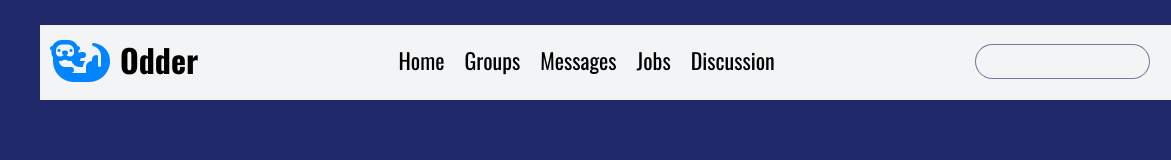
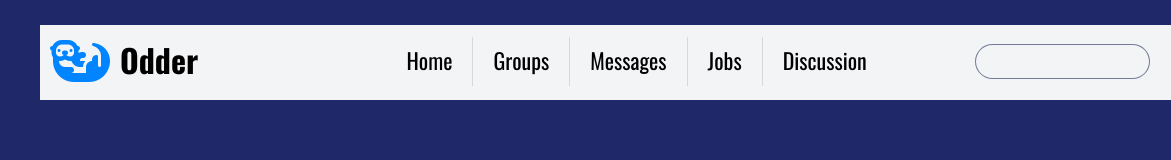
Before and after one commit to Apricosma/odder, a plain HTML site: page home.html in a window 1280 px wide. Shown: the full height of the page, 0-1171 px from the left. Drawn offline with nearby package versions, Linux system fonts and the light colour scheme.

Commit message:
Add header

```diff
--- a/assets/style/index.css
+++ b/assets/style/index.css
@@ -61,7 +61,15 @@ header input {
 ul li {
     list-style: none;
     font-size: 22px;
-    padding: 8px 10px;
+    padding: 8px 20px;
+}
+
+ul > :not(:first-child) {
+    border-left: 1px solid #adadad62;
+}
+
+ul {
+    margin-left: 100px;
 }
 
 .navlist {
```
